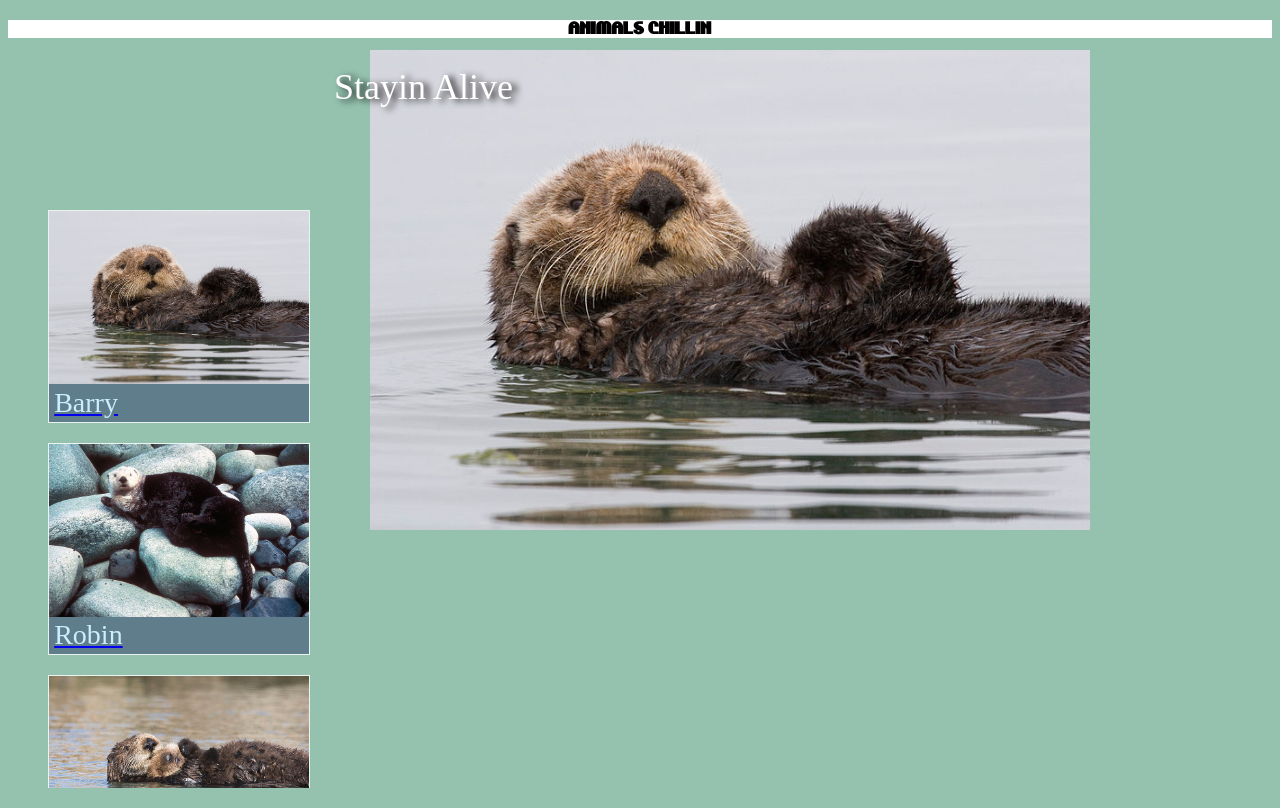
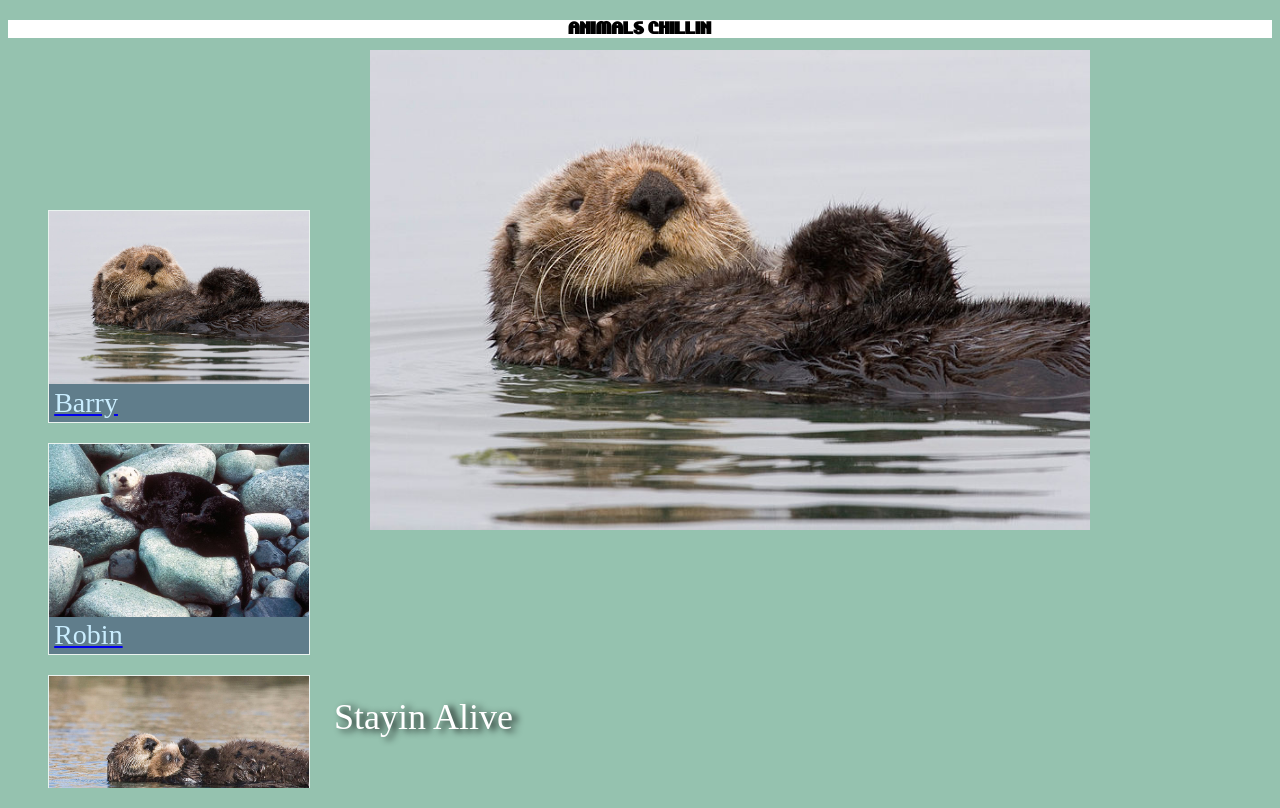
Before and after one commit to NaomiRison/ottergram, a plain HTML site: page index.html in a window 1280 px wide. Drawn offline with Linux system fonts and the light colour scheme; files whose address does not match are found by name.

Commit message:
changed view on desktop

```diff
--- a/css/queries.css
+++ b/css/queries.css
@@ -46,3 +46,16 @@
 
 
 }
+@media all and (max-width: 1600px) {
+    .detail-title{
+  color: white;
+  font-weight: 40px;
+
+  position: absolute;
+  bottom: 70px;
+  left: 4px;
+
+
+
+
+}
--- a/stylesheets/style.css
+++ b/stylesheets/style.css
@@ -92,7 +92,7 @@ html,body{
 	font-weight: 40px;
 
 	position: absolute;
-	bottom: -49px;
+	bottom: -39px;
 	left: 4px;
 	font-size: 180%;
 	text-shadow: 5px 2px 7px #000000;
```
